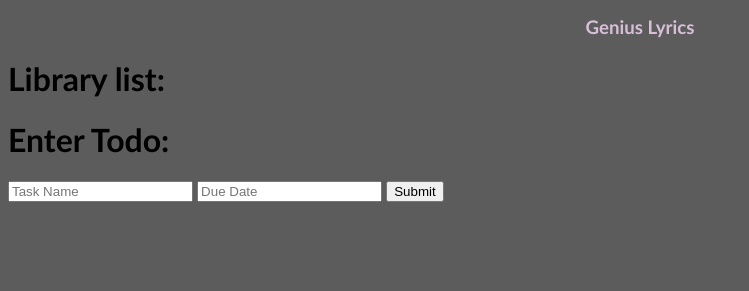
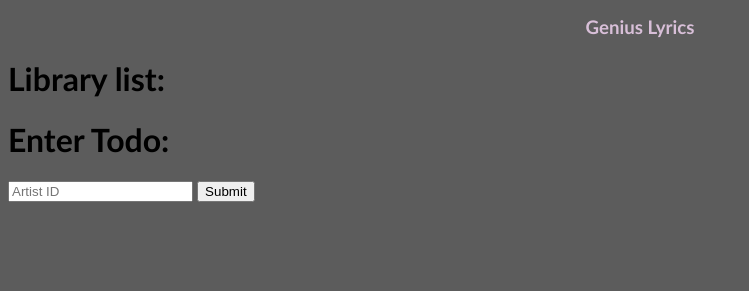
Before and after one commit to csc4350-f21/project1-avenaktesh1, a Flask app: page / in a window 1280 px wide. Shown: the part 509-800 px from the top of the page, without its empty margins (0-749 px from the left). Run offline with Flask 2, Linux system fonts and the light colour scheme; data that the repository does not hold is empty.

Commit message:
new changes configured to get artist ID and render artist name in html

```diff
--- a/app.py
+++ b/app.py
@@ -13,6 +13,7 @@ genius_url = get_genius_data()[0]
 
 
 app = flask.Flask(__name__)
+app.config['TEMPLATES_AUTO_RELOAD'] = True
 
 db = SQLAlchemy(app)
 
@@ -26,23 +27,36 @@ app.config['SQLALCHEMY_DATABASE_URI'] = uri
 # Suppres a warning - not strictly needed
 app.config['SQLALCHEMY_TRACK_MODIFICATIONS'] = False
 
-class Task(db.Model):
+class artistID(db.Model):
     id = db.Column(db.Integer, primary_key = True)
     name = db.Column(db.String(120))
-    due_date = db.Column(db.String(80))
+    print(name)
 
 db.create_all()
 
-@app.route("/")
+@app.route("/", methods=["GET","POST"])
 def main():
+
+    if flask.request.method == "POST":
+        name = flask.request.form.get("name")
+        artist = artistID(name=name)
+
+        db.session.add(artist)
+        db.session.commit()
+
+    items = artistID.query.all()
+    name = []
+
+    for item in items:
+        name.append(item.name)
+
     return flask.render_template(
         "index.html",
         data = data,
         genius_url = genius_url,
-        length=0,
-        tasks=[],
-        due_dates=[]
-        )
+        length= len(name),
+        tasks= name
+    )
 
 app.run(
     host= '0.0.0.0',
--- a/templates/index.html
+++ b/templates/index.html
@@ -38,13 +38,12 @@
     </a>
 
     <h1>Library list:</h1>
+    <h1>Enter Todo:</h1>
     {% for i in range(length) %}
-        <p>{{tasks[i]}} Due {{due_dates[i]}}</p>
+        <p>{{tasks[i]}}</p>
     {% endfor %}
-    <h1>Enter Todo:</h1>
     <form method="POST" action="/">
-        <input type="text" name="task" placeholder="Task Name">
-        <input type="text" name="due_date" placeholder="Due Date">
+        <input type="text" name="name" placeholder="Artist ID">
         <input type="submit" value="Submit">
     </form>
 
```
